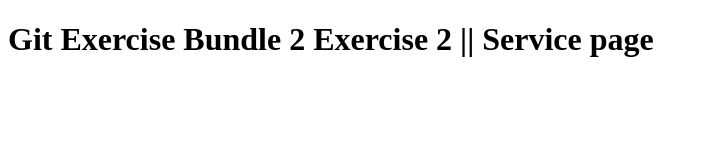
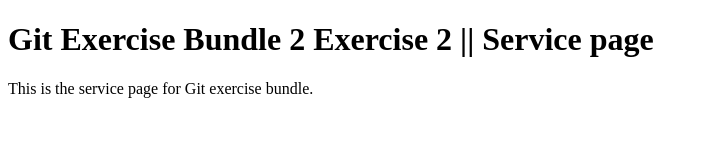
Before and after one commit to peninah98/Gym-Git-Exercises, a plain HTML site: page service.html in a window 1280 px wide. Shown: the whole page, without its empty margins (0-708 px from the left). Drawn offline with Linux system fonts and the light colour scheme.

Commit message:
Merged changes

```diff
--- a/service.html
+++ b/service.html
@@ -7,6 +7,7 @@
 </head>
 <body>
     <h1>Git Exercise Bundle 2 Exercise 2 || Service page</h1>
+    <p> This is the service page for Git exercise bundle.<br></p>
 
 </body>
 </html>
```
